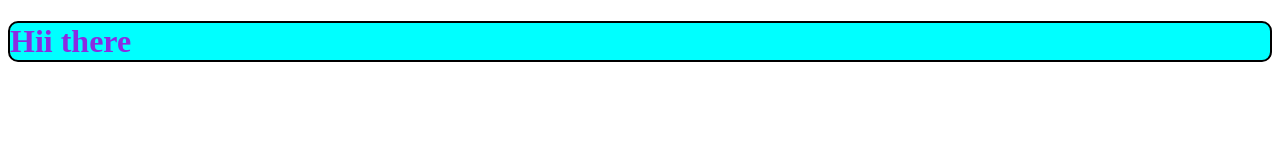
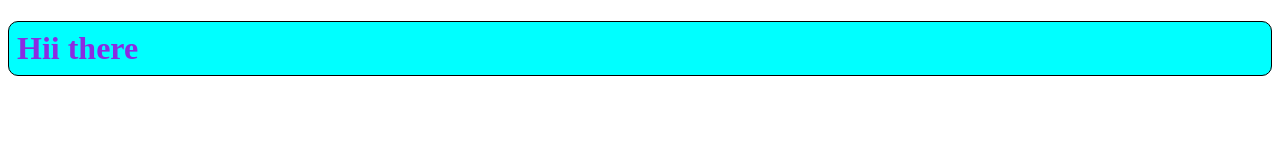
Before and after one commit to Aman-008/100xdevs-2.O, a plain HTML site: page Basic CSS/index.html in a window 1280 px wide. Drawn offline with Linux system fonts and the light colour scheme.

Commit message:
commited

```diff
--- a/Basic CSS/index.html
+++ b/Basic CSS/index.html
@@ -6,6 +6,6 @@
     <title>Document</title>
 </head>
 <body>
-    <h1 style="color: blueviolet; background-color:aqua; border-radius: 10px; border:2px solid black ">Hii there</h1>
+    <h1 style="color: blueviolet; background-color:aqua; border-radius: 10px; border:1px solid black; padding:8px; ">Hii there</h1>
 </body>
 </html>
```
